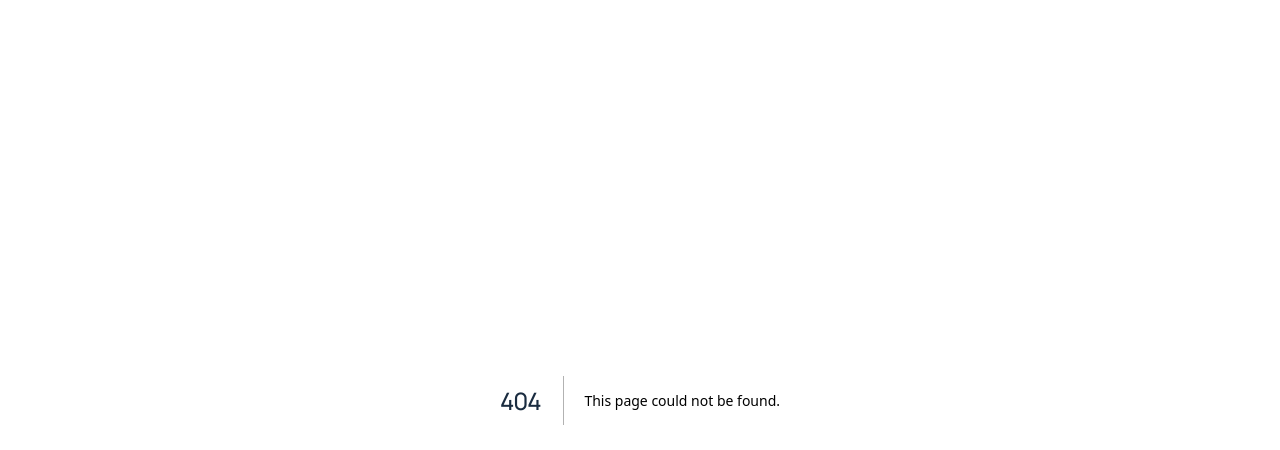
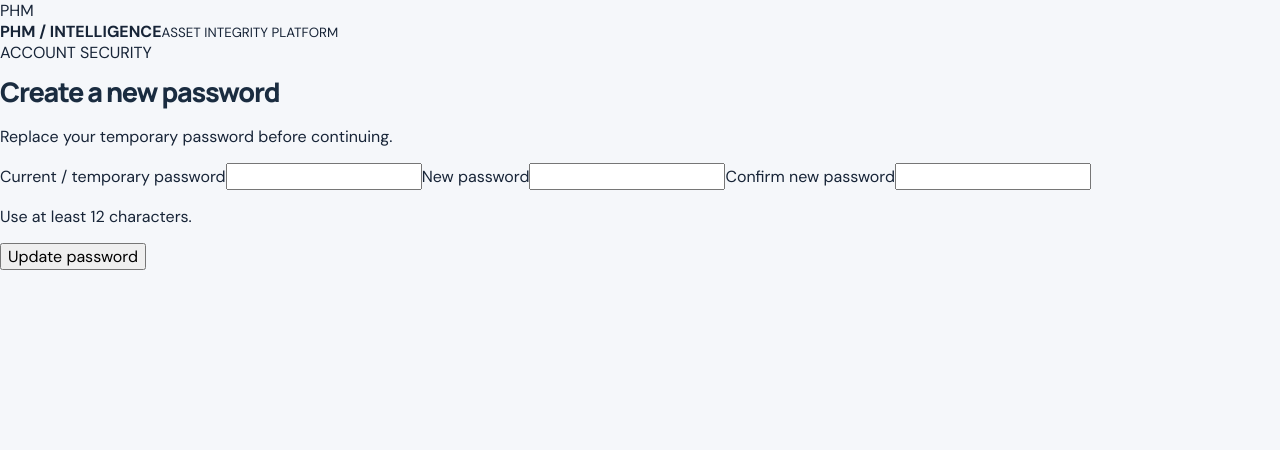
Before and after one commit to devadattaMA/pertamina-inspection-system, a Next.js app: page /change-password in a window 1280 px wide. Before the commit this address had no page. Shown: the top 450 px of the page. Built offline with nearby package versions, Linux system fonts and the light colour scheme.

Commit message:
feat: add forced password change screen

```diff
--- /dev/null
+++ b/app/change-password/page.tsx
@@ -0,0 +1,38 @@
+"use client";
+
+import { useState, type FormEvent } from "react";
+import { useRouter } from "next/navigation";
+
+export default function ChangePasswordPage() {
+  const router=useRouter();
+  const [currentPassword,setCurrentPassword]=useState("");
+  const [newPassword,setNewPassword]=useState("");
+  const [confirmPassword,setConfirmPassword]=useState("");
+  const [error,setError]=useState("");
+  const [loading,setLoading]=useState(false);
+  async function submit(event:FormEvent<HTMLFormElement>) {
+    event.preventDefault(); setError("");
+    if(newPassword.length<12) { setError("New password must contain at least 12 characters."); return; }
+    if(newPassword!==confirmPassword) { setError("The new password and confirmation do not match."); return; }
+    setLoading(true);
+    try {
+      const response=await fetch("/api/auth/change-password",{method:"POST",headers:{"Content-Type":"application/json"},body:JSON.stringify({currentPassword,newPassword})});
+      const result=await response.json();
+      if(!response.ok||!result.success) { setError(result.message??"Unable to update password."); return; }
+      router.replace("/"); router.refresh();
+    } catch { setError("Unable to reach the server. Try again."); }
+    finally { setLoading(false); }
+  }
+  return <main className="auth-screen"><section className="auth-card">
+    <div className="auth-brand"><span className="auth-brand-mark">PHM</span><div><strong>PHM / INTELLIGENCE</strong><small>ASSET INTEGRITY PLATFORM</small></div></div>
+    <div className="auth-heading"><span className="auth-eyebrow">ACCOUNT SECURITY</span><h1>Create a new password</h1><p>Replace your temporary password before continuing.</p></div>
+    <form className="auth-form" onSubmit={submit}>
+      <label htmlFor="current-password">Current / temporary password</label><input id="current-password" type="password" required maxLength={72} autoComplete="current-password" value={currentPassword} onChange={e=>setCurrentPassword(e.target.value)}/>
+      <label htmlFor="new-password">New password</label><input id="new-password" type="password" required minLength={12} maxLength={72} autoComplete="new-password" value={newPassword} onChange={e=>setNewPassword(e.target.value)}/>
+      <label htmlFor="confirm-password">Confirm new password</label><input id="confirm-password" type="password" required minLength={12} maxLength={72} autoComplete="new-password" value={confirmPassword} onChange={e=>setConfirmPassword(e.target.value)}/>
+      <p className="auth-hint">Use at least 12 characters.</p>
+      {error&&<p className="auth-error" role="alert">{error}</p>}
+      <button className="auth-submit" disabled={loading}>{loading?"Updating…":"Update password"}</button>
+    </form>
+  </section></main>;
+}
```
